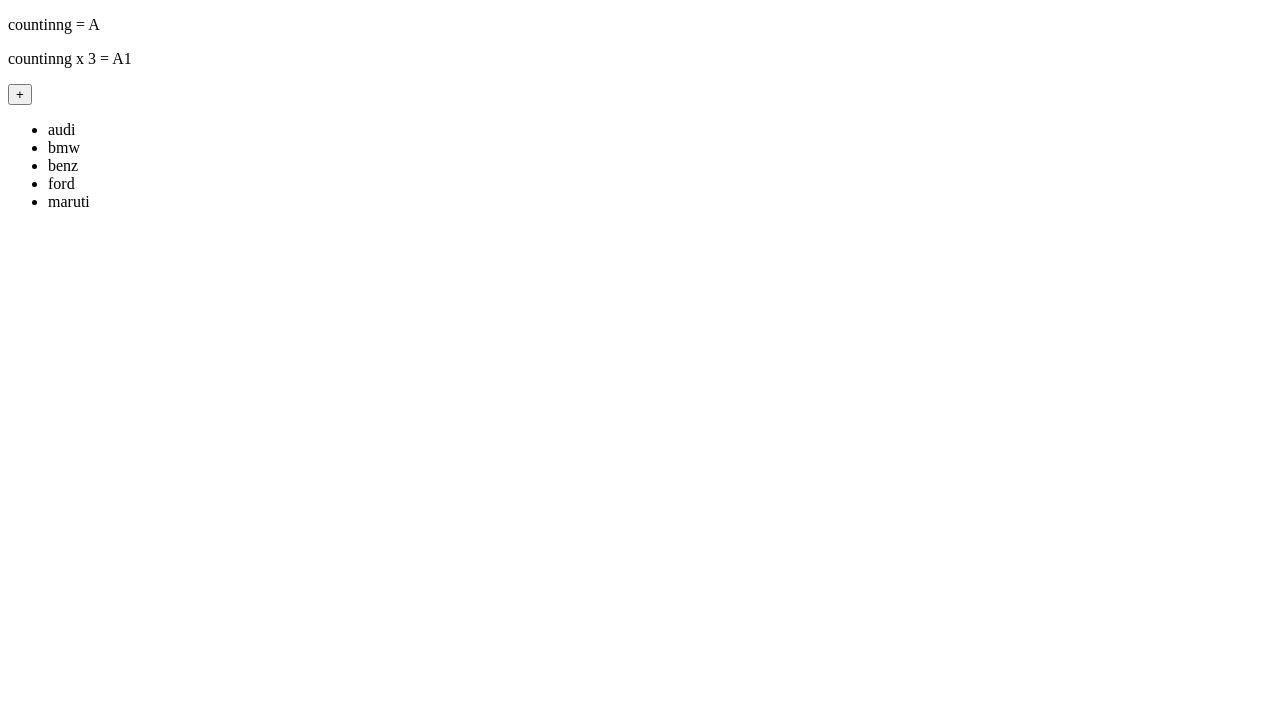
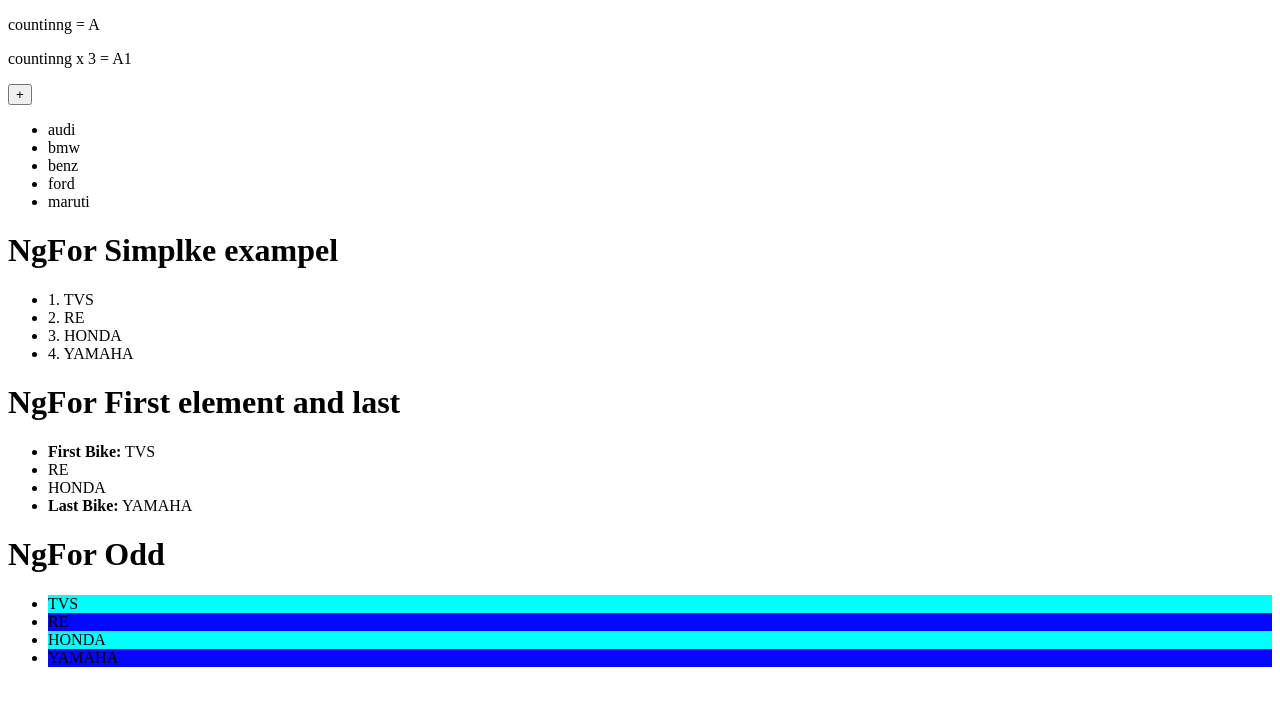
Before and after one commit to Narendranp-30/Learning_Angular, an Angular app: page / in a window 1280 px wide. Shown: the top 706 px of the page. Built offline with nearby package versions, Linux system fonts and the light colour scheme.

Commit message:
ngFor with some Examples

```diff
--- a/src/app/app.component.ts
+++ b/src/app/app.component.ts
@@ -27,7 +27,6 @@
   name:"safe navigation",
   working:"yes",
   time:"now"
-
 }
 
 count=0;
--- a/src/app/signals/signals.component.css
+++ b/src/app/signals/signals.component.css
@@ -0,0 +1,6 @@
+.Even{
+    background-color: aqua;
+}
+.Odd{
+    background-color: rgb(3, 7, 255);
+}
--- a/src/app/signals/signals.component.html
+++ b/src/app/signals/signals.component.html
@@ -7,3 +7,31 @@
 <li *ngFor="let car of car">{{car}}</li>
 
 </ul>
+<h1>NgFor Simplke exampel</h1>
+<ul>
+    <li *ngFor="let bike of bikes; let i=index">
+       {{i+1}}. {{bike}}
+
+    </li>
+</ul>
+
+
+<h1>NgFor First element and last</h1>
+<ul>
+    <li *ngFor="let bike of bikes; let isFirst=first; let isLast=last;">
+        <strong *ngIf="isFirst">First Bike:</strong>
+        <strong *ngIf="isLast">Last Bike:</strong>
+
+        {{bike}}
+
+    </li>
+</ul>
+<h1>NgFor Odd</h1>
+<ul>
+    <li *ngFor="let bike of bikes; let isEven=even; let isOdd=odd;"
+       [ngClass]="{'Even':isEven,'Odd':isOdd}"
+>
+        {{bike}}
+
+    </li>
+</ul>
--- a/src/app/signals/signals.component.ts
+++ b/src/app/signals/signals.component.ts
@@ -26,4 +26,7 @@
  }
 
  car=["audi","bmw","benz","ford","maruti"];
+
+ bikes=["TVS","RE","HONDA","YAMAHA"];
+
 }
```
